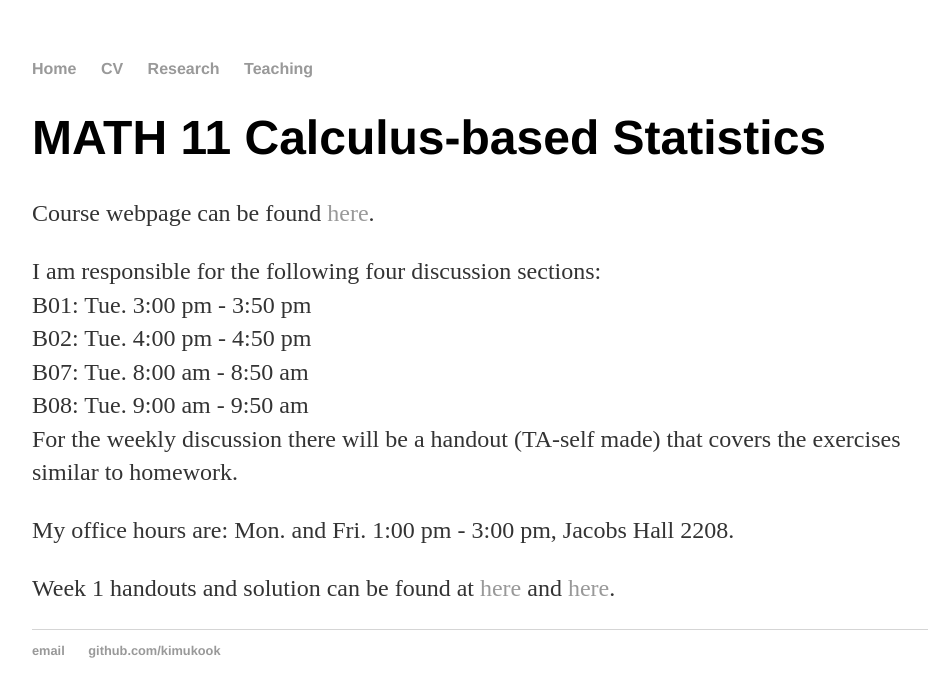
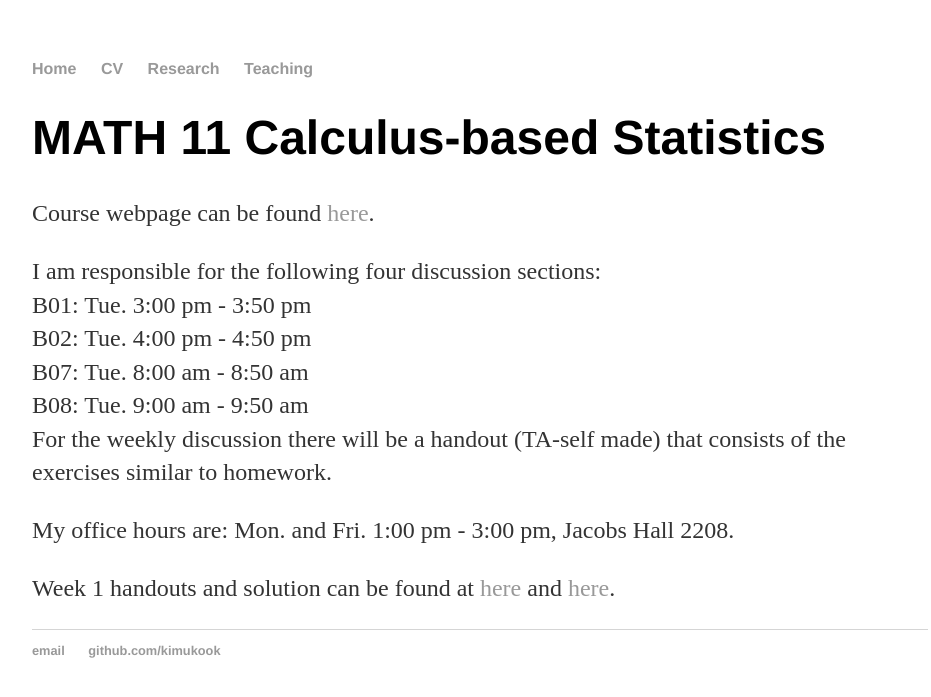
Before and after one commit to kimukook/kimukook.github.io, a Jekyll site: the page built from teaching/math11sp19/index.html, in a window 1280 px wide. Shown: the top 697 px of the page, without its empty margins (160-1091 px from the left). Built offline with Jekyll 4.4.1, drawn with Linux system fonts in a browser that asks for light colours.

Commit message:
Update index.html

```diff
--- a/teaching/math11sp19/index.html
+++ b/teaching/math11sp19/index.html
@@ -11,7 +11,7 @@ title: MATH11
 		B02: Tue. 4:00 pm - 4:50 pm <br/>
 		B07: Tue. 8:00 am - 8:50 am <br/>
 		B08: Tue. 9:00 am - 9:50 am <br/>
-	For the weekly discussion there will be a handout (TA-self made) that covers the exercises similar to homework.</p>
+	For the weekly discussion there will be a handout (TA-self made) that consists of the exercises similar to homework.</p>
 	<p> My office hours are: Mon. and Fri. 1:00 pm - 3:00 pm, Jacobs Hall 2208. </p>
 	<p> Week 1 handouts and solution can be found at <a href="https://drive.google.com/file/d/16Uj_nEXrjKMg8f91pNc7ULdiWkuyftq2/view?usp=sharing">here</a> and <a href="https://drive.google.com/file/d/1kRrH-n7LWmQvVLe2cKOuXpdwbZ03KVOb/view?usp=sharing">here</a>.</p>
 </div><!-- /.blurb -->
```
